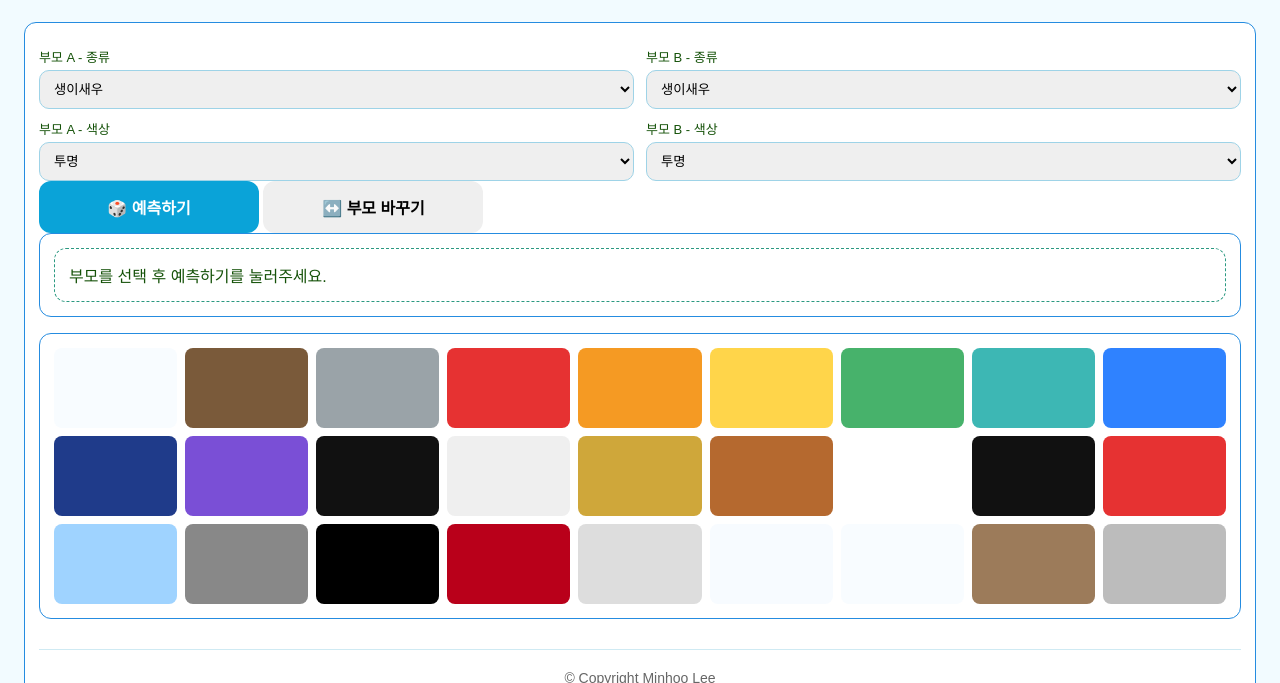
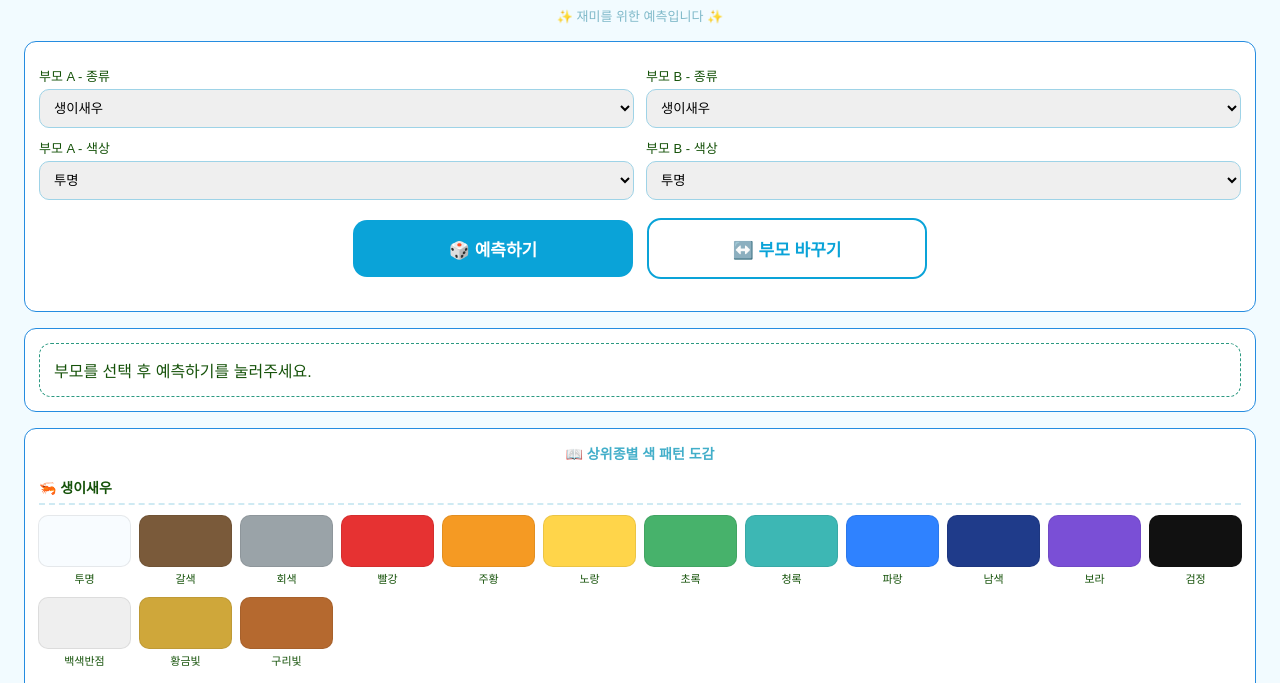
Before and after one commit to soul047/shrimp_predictor, a plain HTML site: page index.html in a window 1280 px wide. Shown: the part 91-774 px from the top of the page. Drawn offline with Linux system fonts and the light colour scheme.

Commit message:
코드 리팩토링

```diff
--- a/index.html
+++ b/index.html
@@ -18,6 +18,14 @@ body{
 h1{
   text-align:center;
   color:#42aec9;
+  margin-bottom:6px;
+}
+
+.subtitle{
+  text-align:center;
+  color:#7fb9c9;
+  font-size:13px;
+  margin:0 0 16px;
 }
 
 .card{
@@ -47,27 +55,46 @@ select{
   border:1px solid #9ed3e7;
 }
 
+.button-row{
+  display:flex;
+  justify-content:center;
+  align-items:center;
+  flex-wrap:wrap;
+  gap:14px;
+  margin:18px 0;
+}
+
 button{
+  flex:1 1 220px;
+  max-width:280px;
+  min-width:200px;
+  padding:16px 24px;
+  border:none;
+  border-radius:14px;
+  cursor:pointer;
+  font-weight:bold;
+  font-size:17px;
+  transition:transform .12s ease, box-shadow .12s ease;
+}
 
-  min-width:220px;
+button:hover{
+  transform:translateY(-1px);
+  box-shadow:0 4px 10px rgba(10,163,216,0.25);
+}
 
-  padding:14px 24px;
-
-  border:none;
-
-  border-radius:12px;
-
-  cursor:pointer;
-
-  font-weight:bold;
-
-  font-size:16px;
-
+button:active{
+  transform:translateY(0);
 }
 
 .primary{
   background:#0aa3d8;
   color:white;
+}
+
+#btnSwap{
+  background:#fff;
+  color:#0aa3d8;
+  border:2px solid #0aa3d8;
 }
 
 .result{
@@ -93,15 +120,56 @@ button{
   border-radius:4px;
 }
 
-.grid{
-  display:grid;
-  grid-template-columns:repeat(auto-fit,minmax(120px,1fr));
-  gap:8px;
+.catalog-title{
+  text-align:center;
+  font-size:14px;
+  font-weight:bold;
+  color:#42aec9;
+  margin:0 0 14px;
 }
 
-.preview{
-  height:80px;
-  border-radius:8px;
+.species-group{
+  margin-bottom:18px;
+}
+
+.species-group:last-child{
+  margin-bottom:0;
+}
+
+.species-title{
+  font-size:14px;
+  font-weight:bold;
+  color:#155209;
+  margin:0 0 10px;
+  padding-bottom:6px;
+  border-bottom:2px dashed #cfeaf3;
+}
+
+.pattern-grid{
+  display:grid;
+  grid-template-columns:repeat(auto-fit,minmax(84px,1fr));
+  gap:10px;
+}
+
+.pattern-item{
+  display:flex;
+  flex-direction:column;
+  align-items:center;
+  gap:6px;
+  text-align:center;
+}
+
+.pattern-swatch{
+  width:100%;
+  height:50px;
+  border-radius:10px;
+  border:1px solid rgba(0,0,0,.08);
+}
+
+.pattern-label{
+  font-size:11px;
+  color:#155209;
+  line-height:1.2;
 }
 
 .modal{
@@ -126,40 +194,33 @@ button{
   max-width:320px;
   text-align:center;
 }
+
 .footer{
-
   margin-top:30px;
-
   padding:20px;
-
   text-align:center;
-
   border-top:1px solid #cfeaf3;
-
   color:#666;
-
   font-size:14px;
-
 }
 
 .footer a{
-
   display:inline-block;
-
   margin-top:8px;
-
   color:#0aa3d8;
-
   text-decoration:none;
-
   font-weight:bold;
-
 }
 
 .footer a:hover{
+  text-decoration:underline;
+}
 
-  text-decoration:underline;
-
+@media (max-width:420px){
+  button{
+    flex:1 1 100%;
+    max-width:none;
+  }
 }
 
 </style>
@@ -168,6 +229,7 @@ button{
 <body>
 
 <h1>🦐 새우 색 도감 + 돌연변이 예측기</h1>
+<p class="subtitle">✨ 재미를 위한 예측입니다 ✨</p>
 
 <div class="card">
 
@@ -207,6 +269,8 @@ button{
 
   </div>
 
+</div>
+
 <div class="card">
   <div id="result" class="result">
     부모를 선택 후 예측하기를 눌러주세요.
@@ -214,7 +278,8 @@ button{
 </div>
 
 <div class="card">
-  <div id="catalog" class="grid"></div>
+  <div class="catalog-title">📖 상위종별 색 패턴 도감</div>
+  <div id="catalog"></div>
 </div>
 
 <div id="modal" class="modal hidden">
@@ -244,7 +309,9 @@ button{
       앱 스토리 : 민후의 이야기
     </a>
   </div>
+
+</footer>
+
 <script src="index.js"></script>
-</footer>
 </body>
 </html>
--- a/index.js
+++ b/index.js
@@ -76,6 +76,12 @@ const COLOR_SWATCH = {
   "반투명":"#f8fcff",
   "회갈색점무늬":"#9c7b5a",
   "회색줄무늬":"#bcbcbc"
+};
+
+const SPECIES_EMOJI = {
+  neocaridina:"🦐",
+  caridina:"💎",
+  amano:"🌊"
 };
 
 function fillSpeciesOptions(){
@@ -248,16 +254,27 @@ function buildCatalog(){
 
   for(const key in SPECIES){
 
+    const emoji = SPECIES_EMOJI[key] || "🦐";
+
+    html+=`<div class="species-group">`;
+    html+=`<div class="species-title">${emoji} ${SPECIES[key].label}</div>`;
+    html+=`<div class="pattern-grid">`;
+
     SPECIES[key].colors.forEach(color=>{
 
       html+=`
-      <div
-        class="preview"
-        style="background:${COLOR_SWATCH[color] || '#ccc'}">
+      <div class="pattern-item">
+        <div
+          class="pattern-swatch"
+          style="background:${COLOR_SWATCH[color] || '#ccc'}">
+        </div>
+        <span class="pattern-label">${color}</span>
       </div>
       `;
 
     });
+
+    html+=`</div></div>`;
 
   }
 
```
Lines whose indentation alone changed are shown as unchanged.
